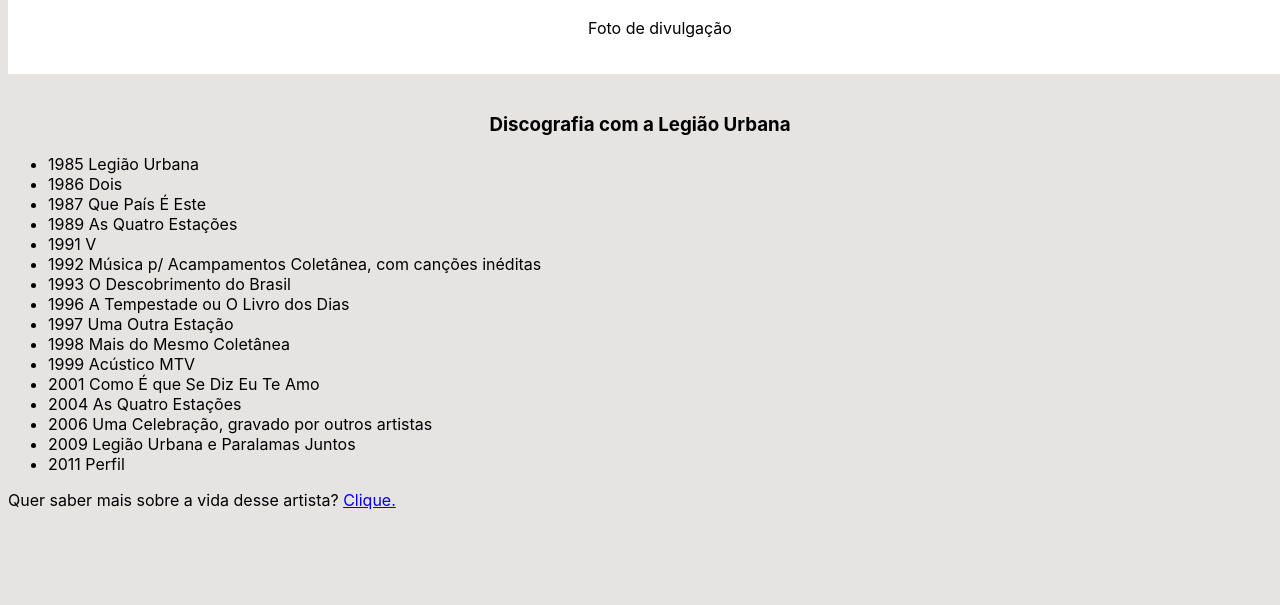
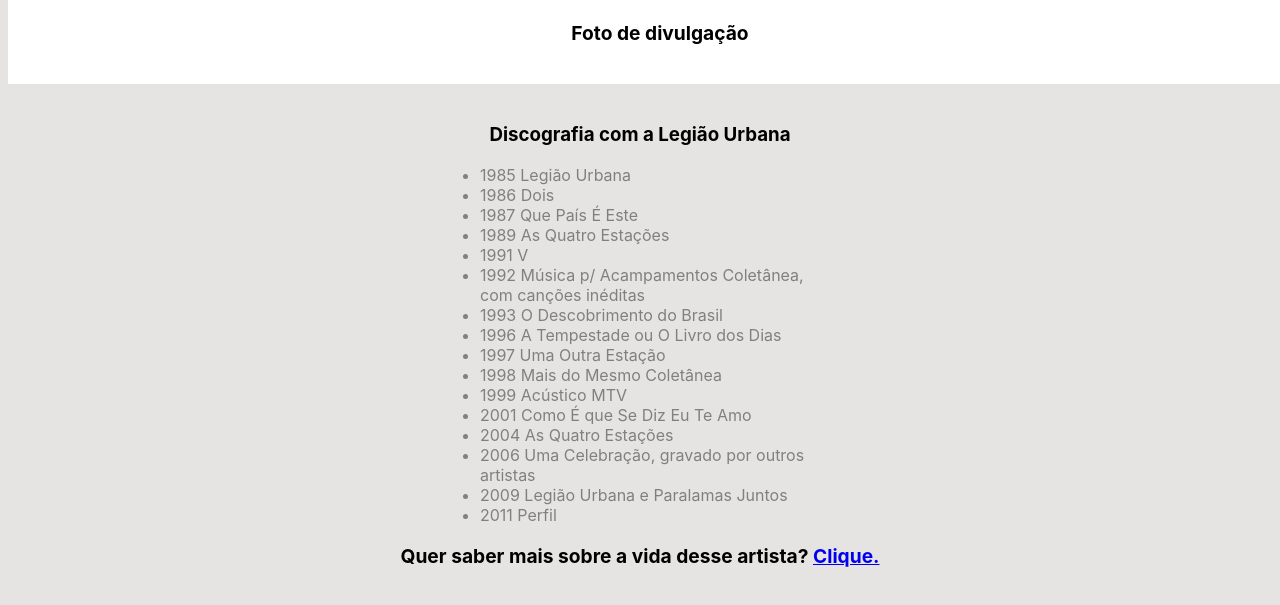
Before and after one commit to Danielleelara/pagina-homenagem, a plain HTML site: page Dandi.html in a window 1280 px wide. Shown: the part 987-1592 px from the top of the page. Before the commit the page ends 1541 px from the top, so only its background shows below. Drawn offline with Linux system fonts and the light colour scheme.

Commit message:
Update estilo.css

```diff
--- a/estilo.css
+++ b/estilo.css
@@ -1,6 +1,6 @@
 h1{
     font-size: 50px;
-
+    color: "green";
 }
 h2{
     font-size: 15px;
@@ -10,9 +10,7 @@
 
 h3{
     text-align: center;
-
 }
-
 
 body {
     background: #e6e3e3;
@@ -40,7 +38,7 @@
 
 }
 .caixa {
-    text-align: center;
+  text-align: center;
 	position: relative;
 	width: 940px;
 	margin: 0 auto;
@@ -50,6 +48,14 @@
     padding: 20px 0;
 
 }
-p5 {
+.lista{
+  color: gray;
+  width: 400px;
+  margin-left: auto;
+  margin-right: auto;
+}
+p {
+    text-align: center;
     font-weight: bolder;
     font-size: larger;
+  }
```
